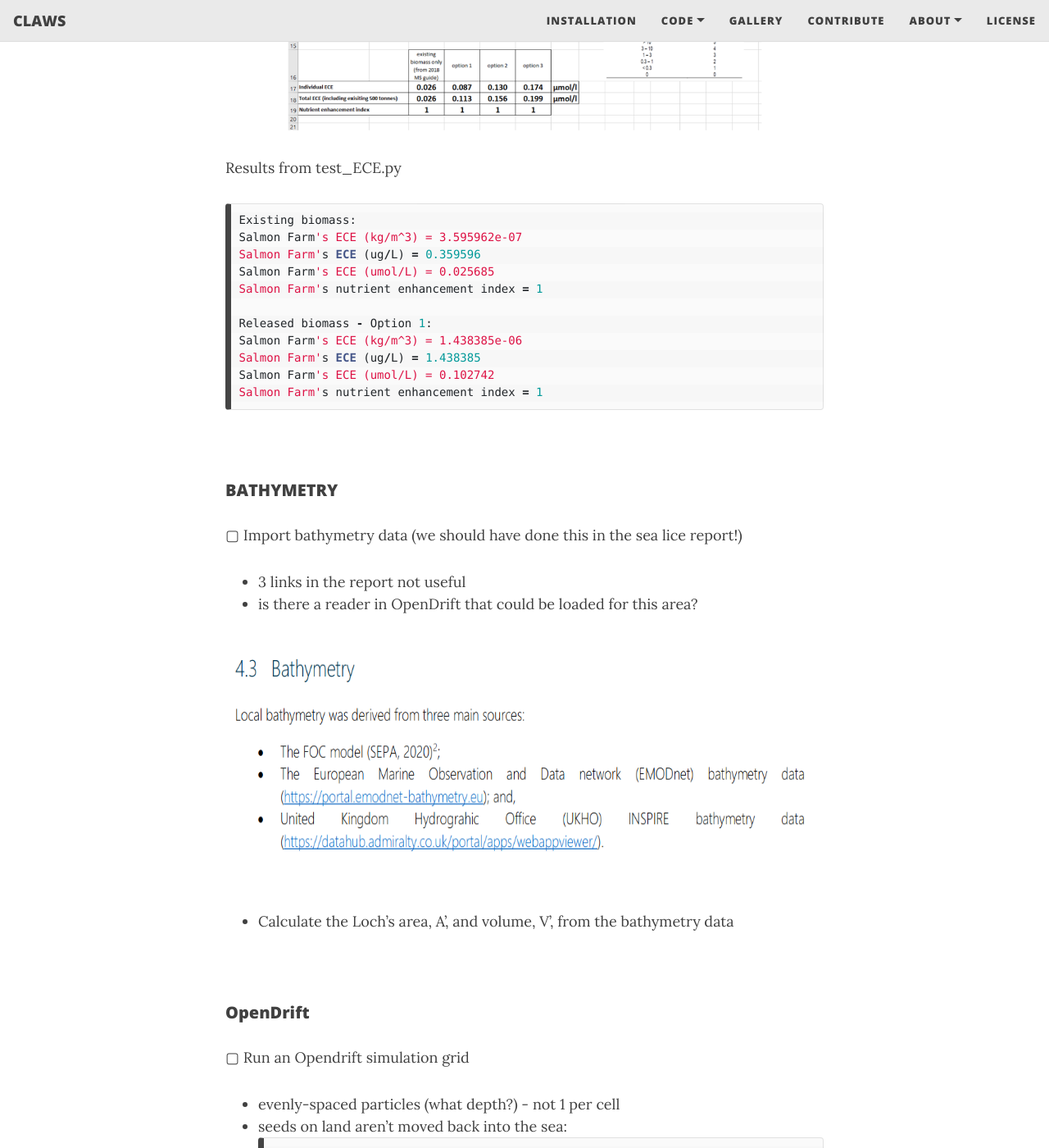
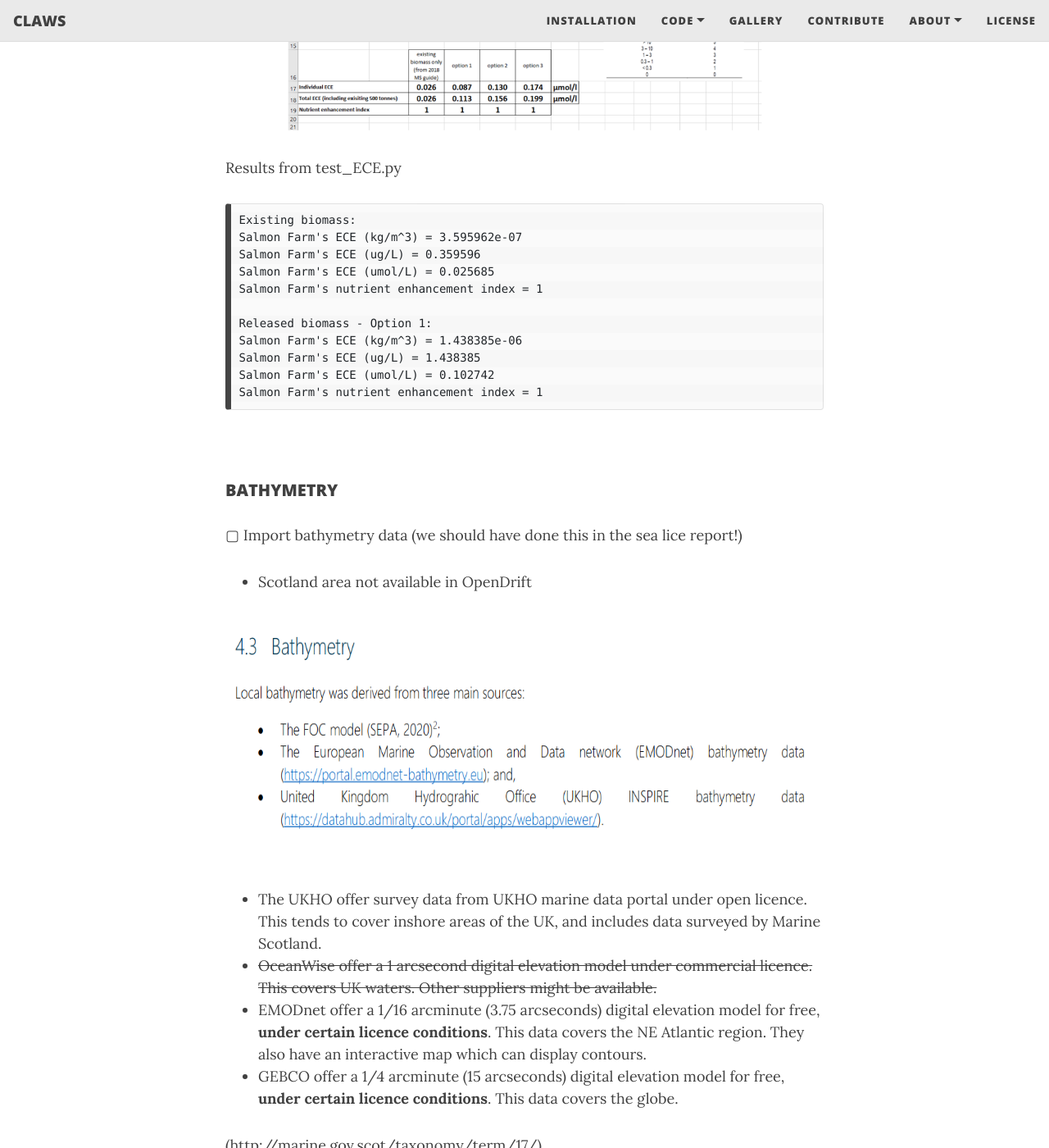
Before and after one commit to claws-scot/claws-scot.github.io, a Jekyll site: the page built from meeting.md, in a window 1280 px wide and 1400 px high, scrolled down 723 px. Shown: the whole window at 82% size. Built offline with Jekyll 4.4.1, drawn with Linux system fonts in a browser that asks for light colours; nearby versions of some CDN libraries; some of the changed text lies outside the part shown.

Commit message:
Editing web pages

````diff
--- a/meeting.md
+++ b/meeting.md
@@ -20,7 +20,7 @@
 </p>
 
 Results from test_ECE.py
-```python
+```
 Existing biomass:
 Salmon Farm's ECE (kg/m^3) = 3.595962e-07
 Salmon Farm's ECE (ug/L) = 0.359596
@@ -37,14 +37,24 @@
 &nbsp;
 <h5>BATHYMETRY</h5>
 &#9634; Import bathymetry data (we should have done this in the sea lice report!)
-  - 3 links in the report not useful
-  - is there a reader in OpenDrift that could be loaded for this area?
+  - Scotland area not available in OpenDrift
 
 <p align="center">
 <img src="/docs/meeting/bathymetry-data.png" style="height:300px">
 </p>
 
-- Calculate the Loch's area, A', and volume, V', from the bathymetry data
+  - The UKHO offer survey data from UKHO marine data portal under open licence.  This tends to cover inshore areas of the UK, and includes data surveyed by Marine Scotland.
+  - <strike>OceanWise offer a 1 arcsecond digital elevation model under commercial licence. This covers UK waters.  Other suppliers might be available.</strike>
+  - EMODnet offer a 1/16 arcminute (3.75 arcseconds) digital elevation model for free, <b>under certain licence conditions</b>.  This data covers the NE Atlantic region.  They also have an interactive map which can display contours.
+  - GEBCO offer a 1/4 arcminute (15 arcseconds) digital elevation model for free, <b>under certain licence conditions</b>.  This data covers the globe.
+
+(http://marine.gov.scot/taxonomy/term/17/)
+
+&nbsp;
+<h5>Shorelines</h5>
+ - derived from Satellite EMODnet shoreline data, relative to MSL.
+
+&#9634; Calculate the Loch's area, A', and volume, V', from the bathymetry & coastline data (optional?)
 
 &nbsp;
 <h5>OpenDrift</h5>
````
Also changed, not shown: other parts of meeting.md (+1 -1 lines).
